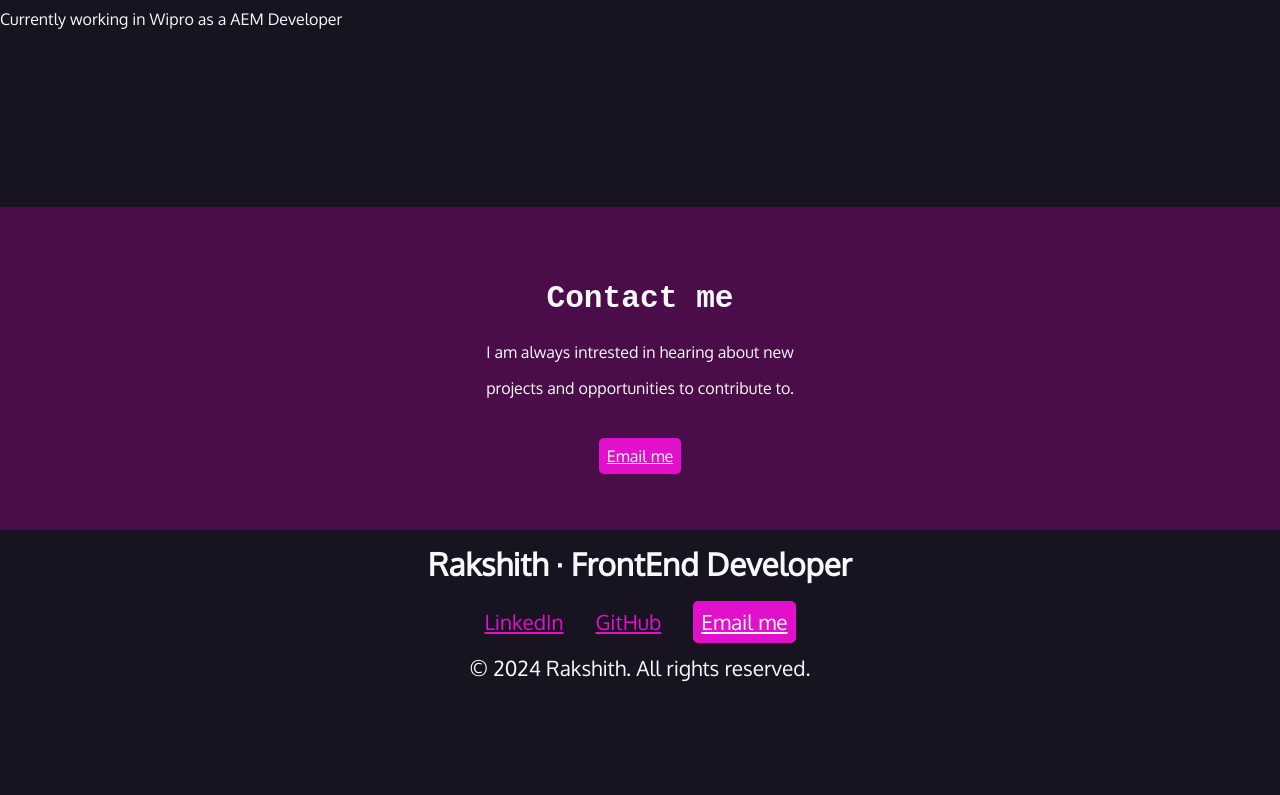
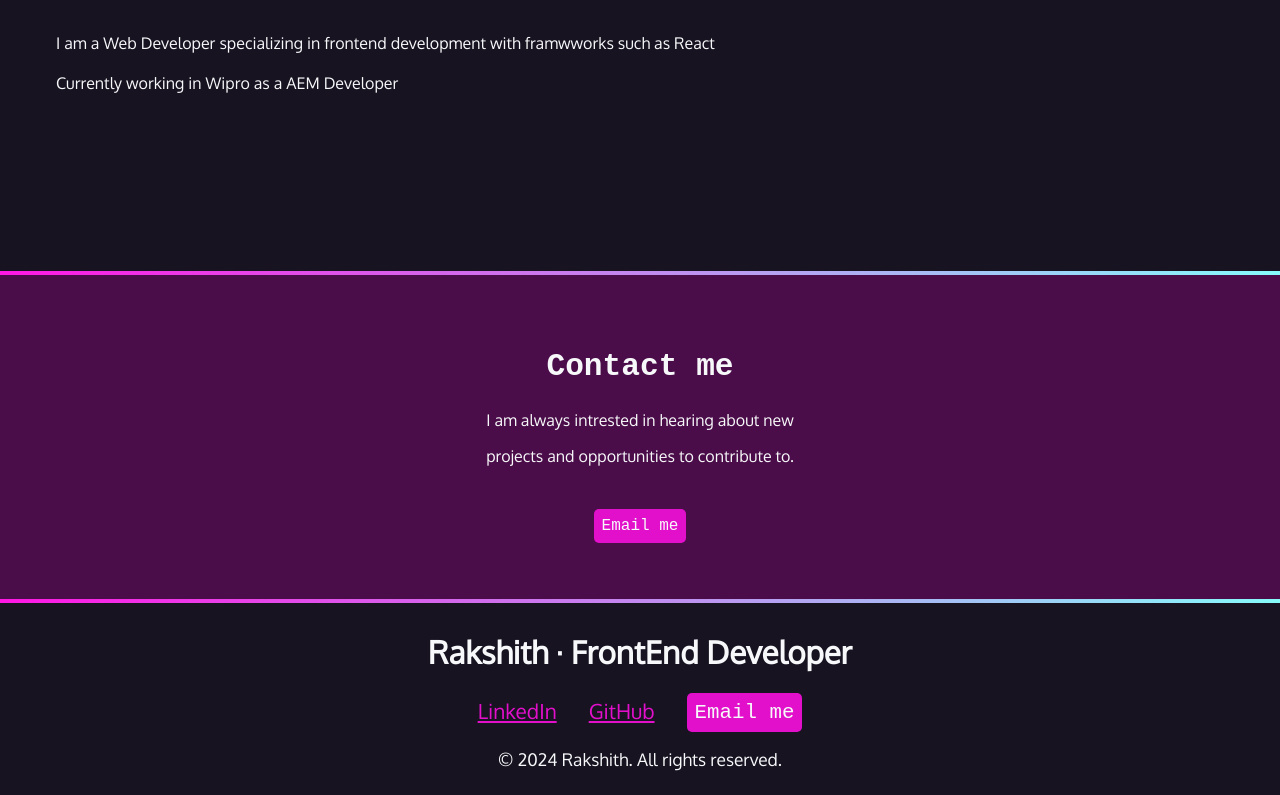
Before and after one commit to rakshithsantosh/cssEndToEnd, a plain HTML site: page portfolioSite/index.html in a window 1280 px wide. Shown: the part 423-1218 px from the top of the page. Before the commit the page ends 1113 px from the top, so only its background shows below. Drawn offline with Linux system fonts and the light colour scheme; a web font is replaced by a local one.

Commit message:
adding gradients and styling the page

```diff
--- a/portfolioSite/index.css
+++ b/portfolioSite/index.css
@@ -48,9 +48,17 @@ a:hover{
     text-decoration: none;
 }
 
+.gradient{
+    background: linear-gradient(90deg, rgba(255,23,228,1) 0%, rgba(134,251,251,1) 100%);
+    height:4px;
+}
+
 /*intro section*/
 #intro{
-    padding-bottom: 10rem;
+    /*trbl*/
+    padding: 4rem 1rem 10rem 1rem;
+    max-width: 1200px;
+    margin:0 auto;
 }
 #intro p{
     font-size: 1rem;
@@ -72,12 +80,15 @@ a:hover{
     font-size: 4rem;
 }
 
+.section-plum{
+    background-color: var(--plum);
+}
+
 #contact{
-    width:100%;
+    width:400px;
     text-align: center;
     margin:0 auto;
     padding:3rem 0;
-    background-color: var(--plum);
 }
 
 #contact p{
@@ -140,6 +151,8 @@ nav [class*="fa-"]:hover{
     padding:0.5rem;
     border-radius: 5px;
     color:var(--white);
+    font-family: var(--mono);
+    text-decoration: none;
 }
 
 .button:hover{
@@ -160,6 +173,8 @@ nav [class*="fa-"]:hover{
     }
 }
 #footer{
+    margin-top: 2rem;
+    padding:4rem 0 6rem 0;
     display:flex;
     flex-direction: column;
     justify-content: center;
--- a/portfolioSite/index.html
+++ b/portfolioSite/index.html
@@ -39,12 +39,16 @@
       </p>
       <p>Currently working in Wipro as a AEM Developer</p>
     </section>
+    <div class="gradient"></div>
+    <div class="section-plum">
     <section id="contact">
       <h2>Contact me</h2>
       <p>I am always intrested in hearing about new</p>
       <p>projects and opportunities to contribute to.</p>
-      <p><a href="mailto:ZlHrT@example.com" class="button">Email me</a></p>
+      <p><a class="button" href="mailto:ZlHrT@example.com" class="button">Email me</a></p>
     </section>
+  </div>
+  <div class="gradient"></div>
     <footer id="footer">
       <h2>Rakshith &middot FrontEnd Developer</h2>
       <ul>
@@ -53,7 +57,7 @@
 
         <li><a href="mailto:ZlHrT@example.com" class="button">Email me</a></li>
       </ul>
-      <p>&copy; 2024 Rakshith. All rights reserved.</p>
+      <p><small>&copy; 2024 Rakshith. All rights reserved.</small></p>
     </footer>
   </body>
 </html>
```
